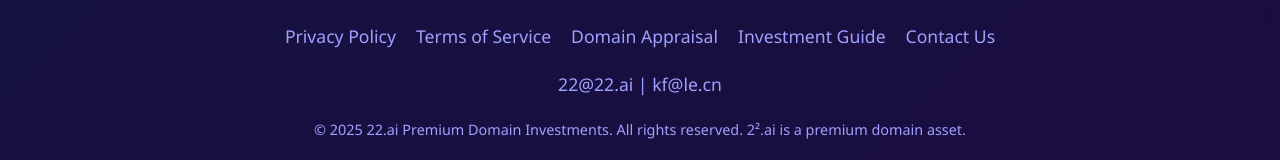
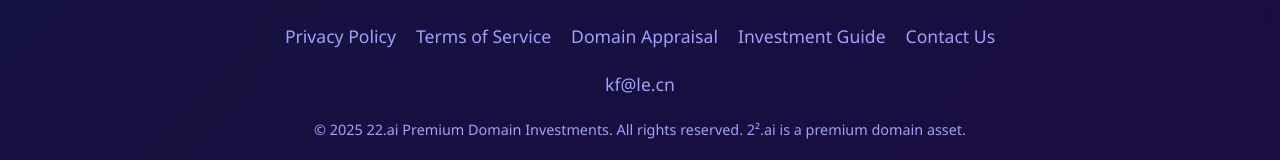
Before and after one commit to juvu/22, a plain HTML site: page index.html in a window 1280 px wide. Shown: the part 4106-4266 px from the top of the page. Drawn offline with Linux system fonts and the light colour scheme.

Commit message:
Update index.html

```diff
--- a/index.html
+++ b/index.html
@@ -775,7 +775,7 @@
             <a href="#">Investment Guide</a>
             <a href="#">Contact Us</a>
         </div>
-        <p>22@22.ai | kf@le.cn </p>
+        <p>kf@le.cn </p>
         <p class="copyright">© 2025 22.ai Premium Domain Investments. All rights reserved. 2².ai is a premium domain asset.</p>
     </footer>
 
```
